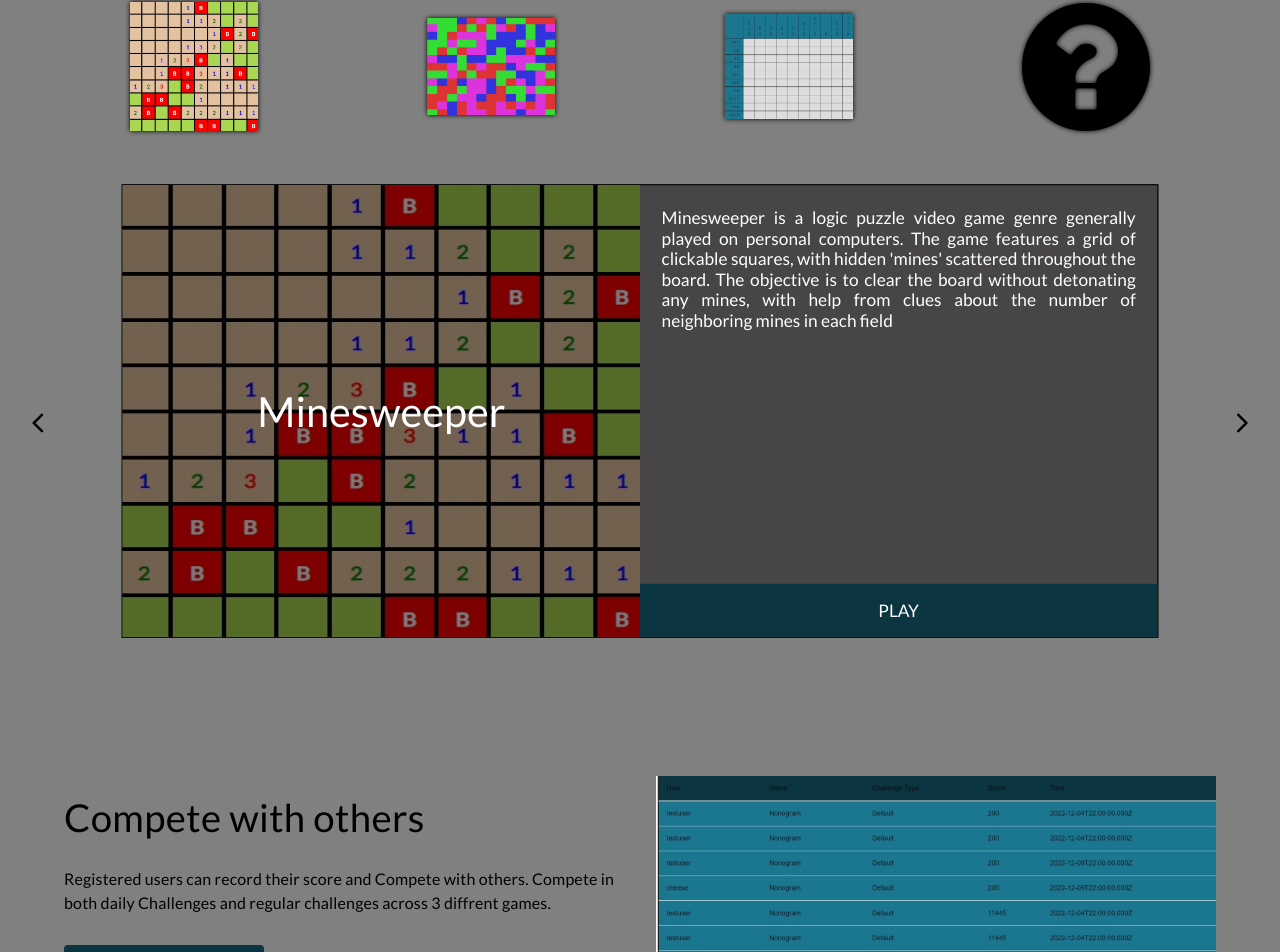
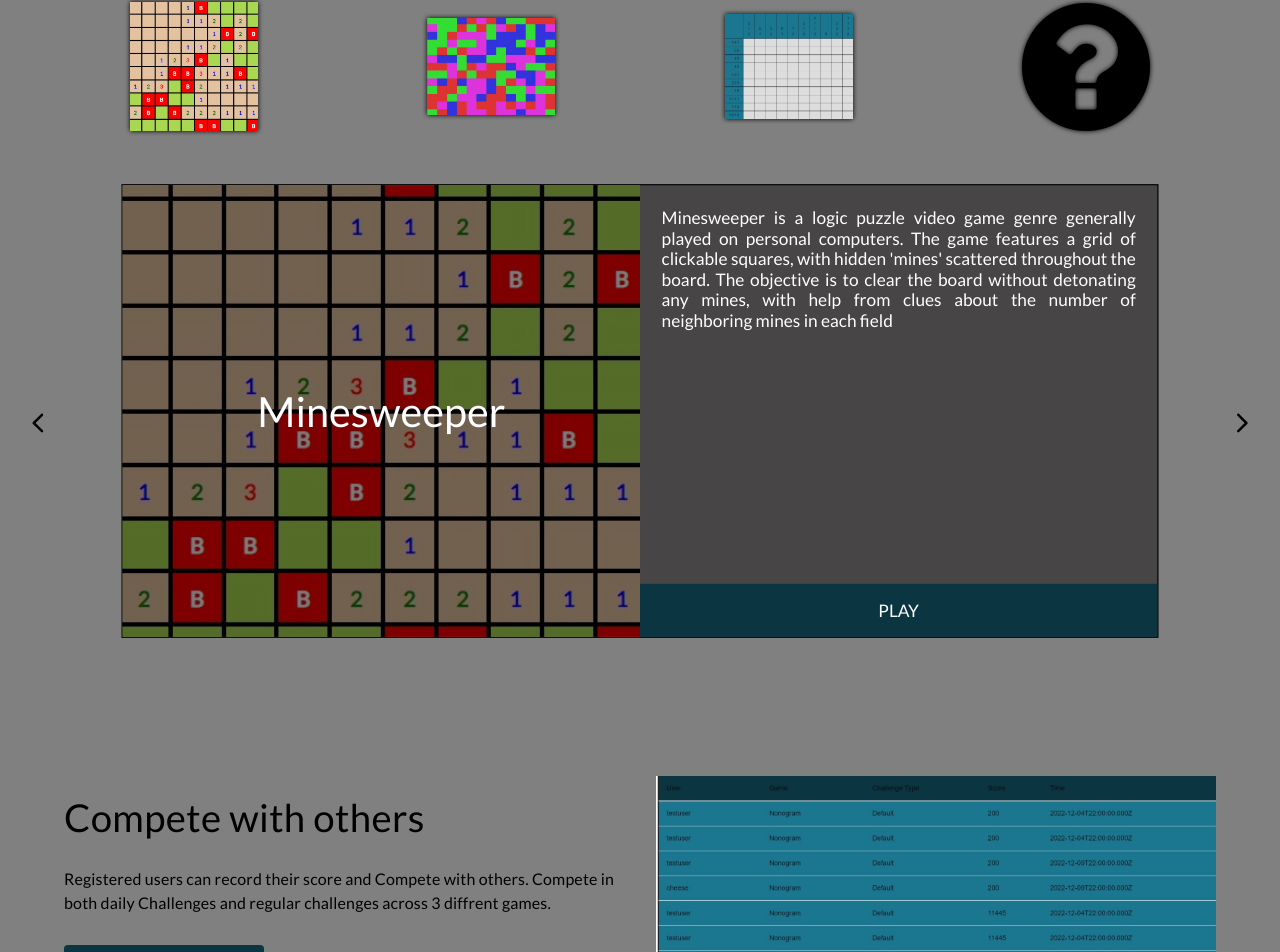
Before and after one commit to rakenduste-programmeerimine-2022/minigamer, a React (Create React App) app in the folder project/: page / in a window 1280 px wide. Shown: the part 898-1850 px from the top of the page. Built offline with nearby package versions, Linux system fonts and the light colour scheme.

Commit message:
slider images dont streatch anymore

```diff
--- a/project/src/Styles/GamesSlider.scss
+++ b/project/src/Styles/GamesSlider.scss
@@ -82,9 +82,8 @@ $padding: 20px;
     .gameImg{
       width: 100%;
       height: 100%;
-      background-position: center;
-      background-repeat: no-repeat;
-      background-size: contain;
+      object-fit: cover;
+      overflow: hidden;
     }
     .gameName{
       font-size: $h4;
```
